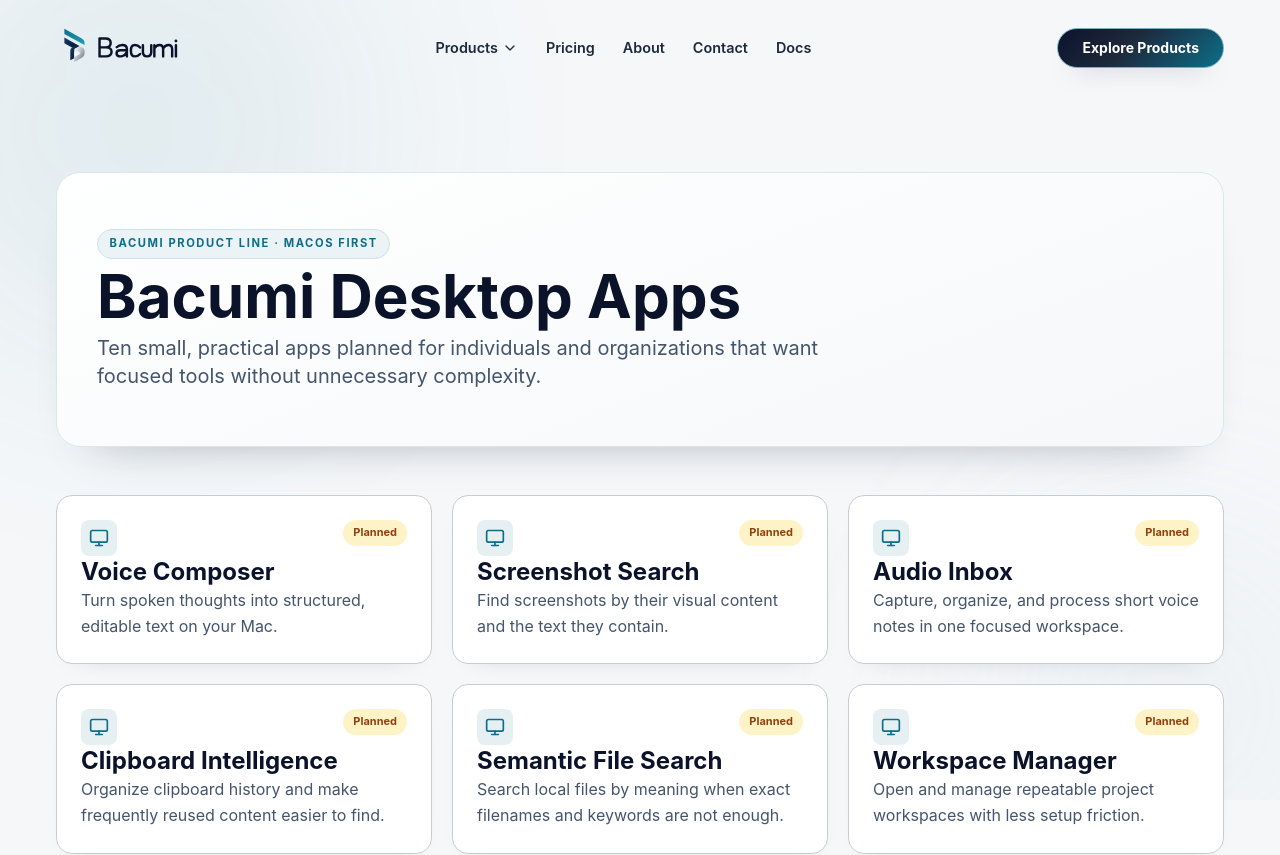
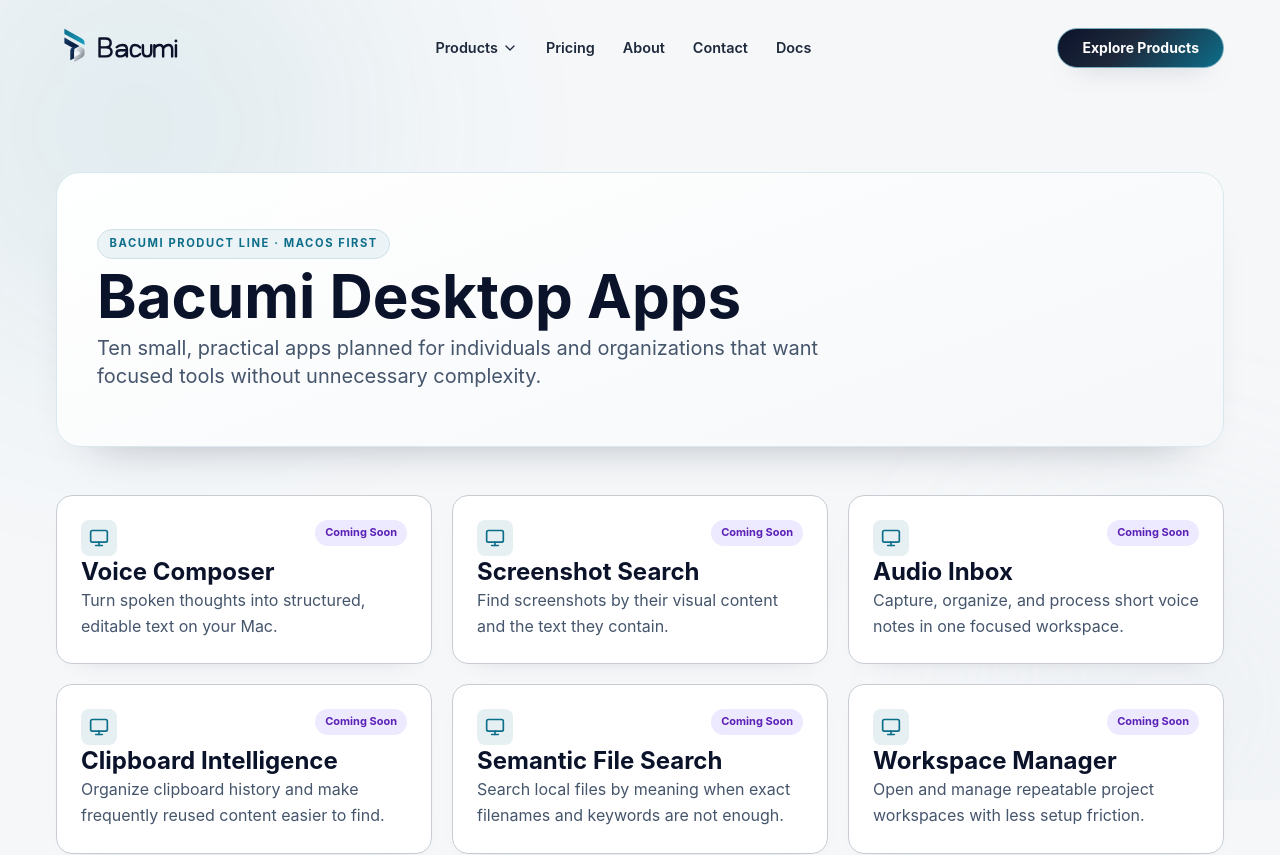
Before and after one commit to bacumi-tech/bacumi-web, a React (Vite) app in the folder apps/website/: page /products/desktop-apps in a window 1280 px wide. Shown: the top 855 px of the page. Built offline with nearby package versions, Linux system fonts and the light colour scheme.

Commit message:
feat(web): update desktop app status badges from Planned to Coming Soon

```diff
--- a/apps/website/src/pages/DesktopApps.jsx
+++ b/apps/website/src/pages/DesktopApps.jsx
@@ -20,7 +20,7 @@ const DesktopApps = () => (
           <article key={app.key} className="surface-card p-6">
             <div className="flex items-start justify-between gap-3">
               <div className="inline-flex rounded-lg bg-primary/10 p-2 text-primary"><Monitor size={20} /></div>
-              <span className="stage-preview rounded-full px-2.5 py-1 text-[11px] font-bold">Planned</span>
+              <span className="stage-early rounded-full px-2.5 py-1 text-[11px] font-bold">Coming Soon</span>
             </div>
             <h2 className="mt-5 text-2xl font-bold">{app.title}</h2>
             <p className="mt-3 text-slate-600">{app.description}</p>
```
Also changed, not shown: 1 other file (tests, documents, lock files or other folders).
